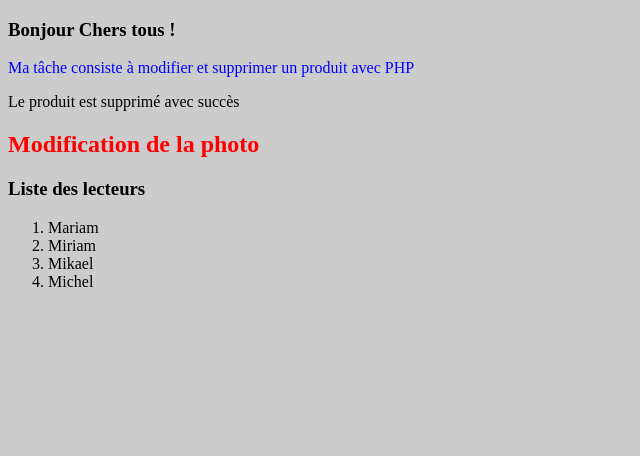
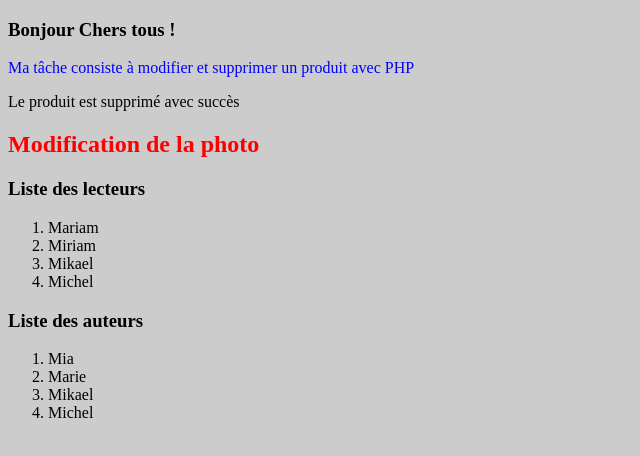
Before and after one commit to hibaigle/h-somaa, a plain HTML site: page index.html in a window 1280 px wide. Shown: the whole page, without its empty margins (0-640 px from the left). Drawn offline with Linux system fonts and the light colour scheme.

Commit message:
Affichage liste des auteurs

```diff
--- a/index.html
+++ b/index.html
@@ -19,6 +19,13 @@
             <li>Mikael</li>
             <li>Michel</li>
         </ol>
+        <h3>Liste des auteurs</h3>
+        <ol>
+            <li>Mia</li>
+            <li>Marie</li>
+            <li>Mikael</li>
+            <li>Michel</li>
+        </ol>
     </div>
 </body>
 </html>
```
